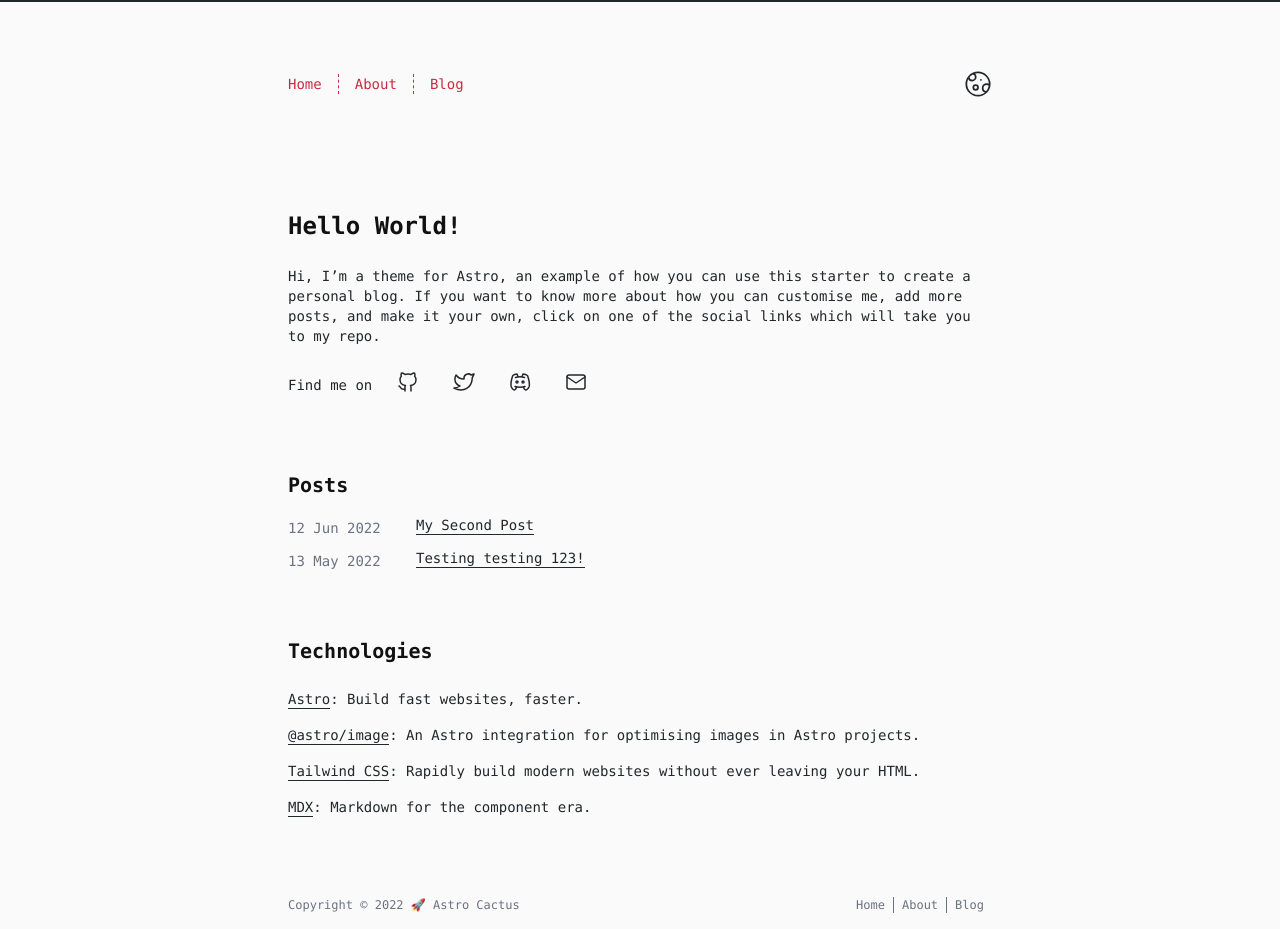
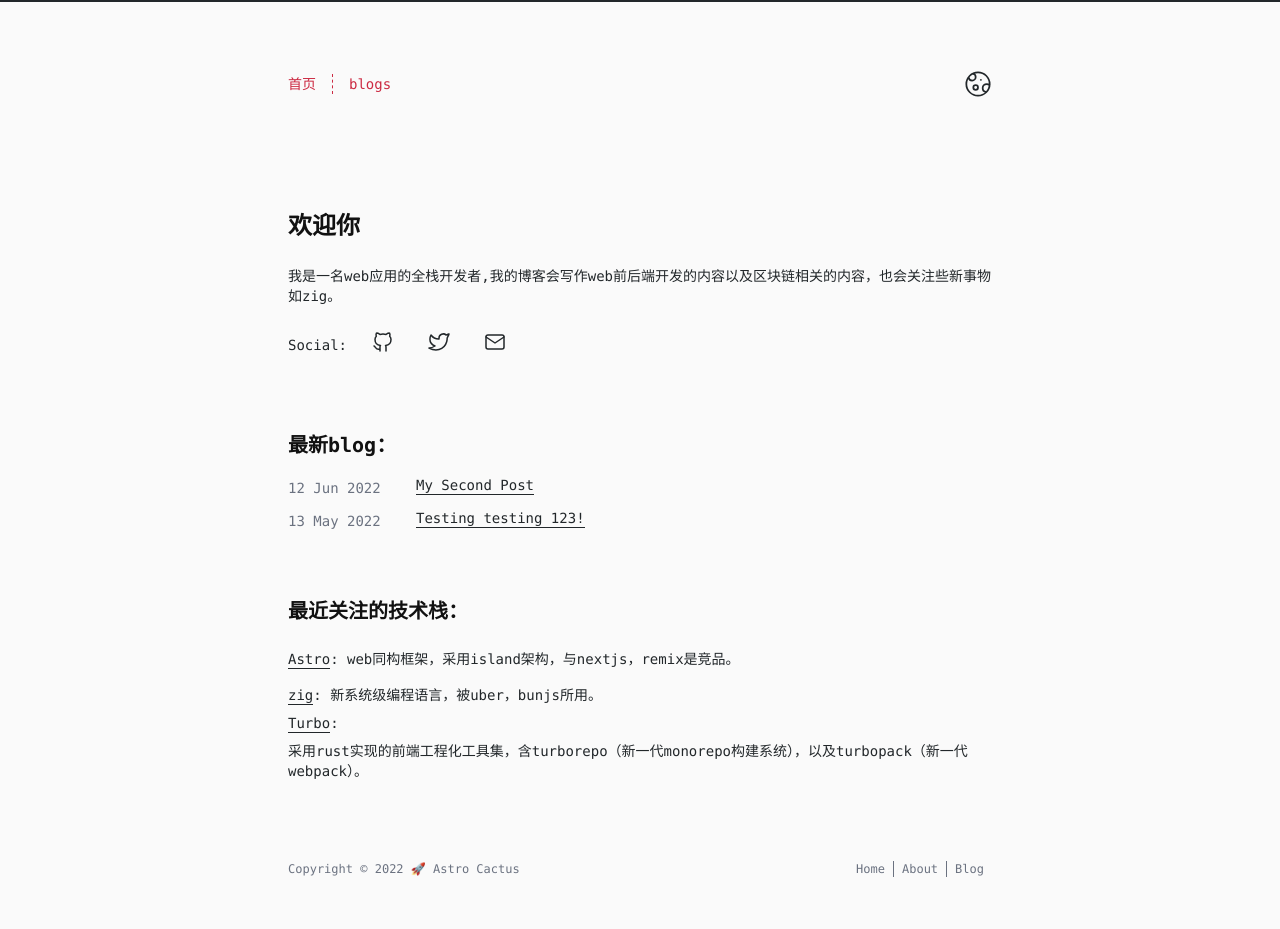
Before and after one commit to luz33c/blog, an Astro site: page / in a window 1280 px wide. After the commit the page ends 893 px from the top, so only its background shows below. Built offline with nearby package versions, Linux system fonts and the light colour scheme; Astro itself is replaced by a stand-in of ours.

Commit message:
feat:aboutme

```diff
--- a/src/components/Header.astro
+++ b/src/components/Header.astro
@@ -23,34 +23,13 @@ const url = new URL(Astro.request.url);
 
 <header>
 	<span>
-		<!-- <a
-			href="/"
-			class="logo"
-			aria-current={url.pathname === "/" ? "page" : false}
-		>
-			<svg fill="none" xmlns="http://www.w3.org/2000/svg" viewBox="0 0 272 480">
-				<title>Logo</title>
-				<path
-					d="M181.334 93.333v-40L226.667 80v40l-45.333-26.667ZM136.001 53.333 90.667 26.667v426.666L136.001 480V53.333Z"
-					fill="#B04304"></path>
-				<path
-					d="m136.001 119.944 45.333-26.667 45.333 26.667-45.333 26.667-45.333-26.667ZM90.667 26.667 136.001 0l45.333 26.667-45.333 26.666-45.334-26.666ZM181.334 53.277l45.333-26.666L272 53.277l-45.333 26.667-45.333-26.667ZM0 213.277l45.333-26.667 45.334 26.667-45.334 26.667L0 213.277ZM136 239.944l-45.333-26.667v53.333L136 239.944Z"
-					fill="#FF5D01"></path>
-				<path
-					d="m136 53.333 45.333-26.666v120L226.667 120V80L272 53.333V160l-90.667 53.333v240L136 480V306.667L45.334 360V240l45.333-26.667v53.334L136 240V53.333Z"
-					fill="#53C68C"></path>
-				<path d="M45.334 240 0 213.334v120L45.334 360V240Z" fill="#B04304"
-				></path>
-			</svg>
-			<span>Astro Cactus</span>
-		</a> -->
 		<nav id="navigation-menu" aria-label="Main" >
-			<a href="/" aria-current={url.pathname === "/" ? "page" : false}>Home</a>
-			<a href="/about" aria-current={url.pathname === "/about" ? "page" : false}
+			<a href="/" aria-current={url.pathname === "/" ? "page" : false}>首页</a>
+			<!-- <a href="/about" aria-current={url.pathname === "/about" ? "page" : false}
 				>About
-			</a>
+			</a> -->
 			<a href="/posts" aria-current={url.pathname === "/posts" ? "page" : false}
-				>Blog
+				>blogs
 			</a>
 		</nav>
 	</span>
--- a/src/components/SocialList.astro
+++ b/src/components/SocialList.astro
@@ -1,10 +1,10 @@
 <div class="flex flex-wrap items-center sm:items-center gap-x-4">
-	<p>Find me on</p>
+	<p>Social:</p>
 	<ul class="flex items-center flex-1 gap-x-4 sm:flex-initial">
 		<li>
 			<a
 				class="inline-block p-2 sm:hover:text-link"
-				href="https://github.com/chrismwilliams/astro-cactus"
+				href="https://github.com/luz33c"
 				target="_blank"
 				rel="noopener noreferrer"
 			>
@@ -30,7 +30,7 @@
 		<li>
 			<a
 				class="inline-block p-2 sm:hover:text-link"
-				href="https://github.com/chrismwilliams/astro-cactus"
+				href="https://twitter.com/luz33c"
 				target="_blank"
 				rel="noopener noreferrer"
 			>
@@ -53,44 +53,11 @@
 				<span class="sr-only">Twitter</span>
 			</a>
 		</li>
+
 		<li>
 			<a
 				class="inline-block p-2 sm:hover:text-link"
-				href="https://github.com/chrismwilliams/astro-cactus"
-				target="_blank"
-				rel="noopener noreferrer"
-			>
-				<svg
-					class="w-6 h-6"
-					xmlns="http://www.w3.org/2000/svg"
-					viewBox="0 0 24 24"
-					stroke-width="1.5"
-					stroke="currentColor"
-					fill="none"
-					stroke-linecap="round"
-					stroke-linejoin="round"
-				>
-					<path stroke="none" d="M0 0h24v24H0z" fill="none"></path>
-					<circle cx="9" cy="12" r="1"></circle>
-					<circle cx="15" cy="12" r="1"></circle>
-					<path d="M7.5 7.5c3.5 -1 5.5 -1 9 0"></path>
-					<path d="M7 16.5c3.5 1 6.5 1 10 0"></path>
-					<path
-						d="M15.5 17c0 1 1.5 3 2 3c1.5 0 2.833 -1.667 3.5 -3c.667 -1.667 .5 -5.833 -1.5 -11.5c-1.457 -1.015 -3 -1.34 -4.5 -1.5l-1 2.5"
-					>
-					</path>
-					<path
-						d="M8.5 17c0 1 -1.356 3 -1.832 3c-1.429 0 -2.698 -1.667 -3.333 -3c-.635 -1.667 -.476 -5.833 1.428 -11.5c1.388 -1.015 2.782 -1.34 4.237 -1.5l1 2.5"
-					>
-					</path>
-				</svg>
-				<span class="sr-only">Discord</span>
-			</a>
-		</li>
-		<li>
-			<a
-				class="inline-block p-2 sm:hover:text-link"
-				href="mailto:me@example.com"
+				href="mailto:33cluz@gmail.com"
 			>
 				<svg
 					class="w-6 h-6"
--- a/src/pages/index.astro
+++ b/src/pages/index.astro
@@ -10,24 +10,21 @@ const meta = {
 	description: "The perfect starter for your perfect blog.",
 };
 
-const MAX_POSTS = 10;
+const MAX_POSTS = 9;
 const allPosts = await Astro.glob<Post>("./posts/*.mdx");
 const allPostsByDate = sortMDByDate(allPosts).slice(0, MAX_POSTS);
 ---
 
 <PageLayout meta={meta}>
 	<section>
-		<h1 class="mb-6 title">Hello World!</h1>
+		<h1 class="mb-6 title">欢迎你</h1>
 		<p class="mb-4">
-			Hi, I’m a theme for Astro, an example of how you can use this starter to
-			create a personal blog. If you want to know more about how you can
-			customise me, add more posts, and make it your own, click on one of the
-			social links which will take you to my repo.
+			我是一名web应用的全栈开发者,我的博客会写作web前后端开发的内容以及区块链相关的内容，也会关注些新事物如zig。
 		</p>
 		<SocialList />
 	</section>
 	<section aria-label="Blog post list" class="mt-16">
-		<h2 class="mb-4 text-xl title">Posts</h2>
+		<h2 class="mb-4 text-xl title">最新blog：</h2>
 		<ul class="space-y-4 sm:space-y-2">
 			{
 				allPostsByDate.map((p) => (
@@ -39,7 +36,7 @@ const allPostsByDate = sortMDByDate(allPosts).slice(0, MAX_POSTS);
 		</ul>
 	</section>
 	<section class="mt-16">
-		<h2 class="mb-4 text-xl title">Technologies</h2>
+		<h2 class="mb-4 text-xl title">最近关注的技术栈：</h2>
 		<ul class="space-y-4 sm:space-y-2">
 			<li>
 				<a
@@ -49,42 +46,33 @@ const allPostsByDate = sortMDByDate(allPosts).slice(0, MAX_POSTS);
 					class="inline-block cactus-link"
 					>Astro
 				</a>:
-				<p class="inline-block sm:mt-2">Build fast websites, faster.</p>
+				<p class="inline-block sm:mt-2">web同构框架，采用island架构，与nextjs，remix是竞品。</p>
 			</li>
 			<li>
 				<a
-					href="https://docs.astro.build/en/guides/integrations-guide/image/"
+					href="https://ziglang.org/"
 					target="_blank"
 					rel="noopener noreferrer"
 					class="inline-block cactus-link"
-					>@astro/image
+					>zig
 				</a>:
 				<p class="inline-block sm:mt-2">
-					An Astro integration for optimising images in Astro projects.
+					新系统级编程语言，被uber，bunjs所用。
 				</p>
 			</li>
 			<li>
 				<a
-					href="https://tailwindcss.com"
+					href="https://turbo.build/"
 					target="_blank"
 					rel="noopener noreferrer"
 					class="inline-block cactus-link"
-					>Tailwind CSS
+					>Turbo
 				</a>:
 				<p class="inline-block sm:mt-2">
-					Rapidly build modern websites without ever leaving your HTML.
+					采用rust实现的前端工程化工具集，含turborepo（新一代monorepo构建系统），以及turbopack（新一代webpack）。
 				</p>
 			</li>
-			<li>
-				<a
-					href="https://mdxjs.com/"
-					target="_blank"
-					rel="noopener noreferrer"
-					class="inline-block cactus-link"
-					>MDX
-				</a>:
-				<p class="inline-block sm:mt-2">Markdown for the component era.</p>
-			</li>
+
 		</ul>
 	</section>
 </PageLayout>
```
